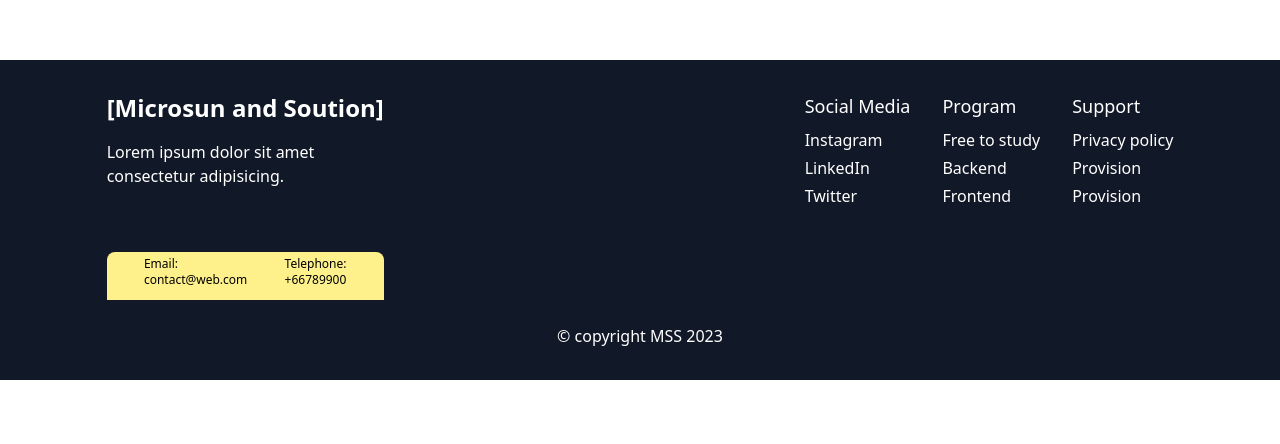
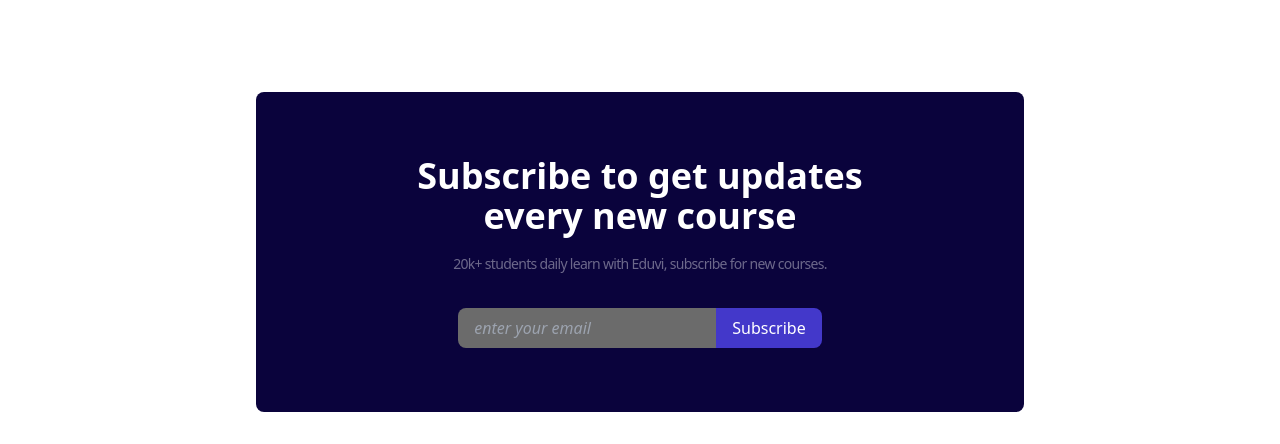
Before and after one commit to MohammedIbrahim8887/Eduvi-E-learning, a React (Vite) app: page / in a window 1280 px wide. Shown: the part 776-1220 px from the top of the page. Before the commit the page ends 1156 px from the top, so only its background shows below. Built offline with nearby package versions, Linux system fonts and the light colour scheme.

Commit message:
subscriptionbox added

```diff
--- a/src/App.tsx
+++ b/src/App.tsx
@@ -3,6 +3,7 @@ import "./index.css";
 import router from "./Utils/routes";
 import { QueryClient, QueryClientProvider } from "@tanstack/react-query";
 import Footer from "./Components/Common/Footer";
+import SubscriptionBox from "./Components/Common/SubscriptionBox";
 
 // only add provider wrappers here
 
@@ -14,7 +15,8 @@ function App() {
       <QueryClientProvider client={queryClient}>
         <RouterProvider router={router} />
           <div className="h-screen"></div>
-          <Footer/>
+          <SubscriptionBox/>
+          {/* <Footer/> */}
       </QueryClientProvider>
     </>
   );
--- a/src/Components/Common/SubscriptionBox.tsx
+++ b/src/Components/Common/SubscriptionBox.tsx
@@ -1,32 +1,50 @@
-import React, { useState } from 'react';
+import React from 'react';
+import {useState} from 'react';
 
 const SubscriptionBox: React.FC = () => {
-  const [email, setEmail] = useState('');
-  const [isSubscribed, setSubscribed] = useState(false);
+  const [inputClicked, setInputClicked] = useState(false);
 
-  const handleInputChange = (e: React.ChangeEvent<HTMLInputElement>) => {
-    setEmail(e.target.value);
+  const handleInputClick = () => {
+    setInputClicked(true);
   };
 
-  const handleSubmit = (e: React.FormEvent) => {
-    e.preventDefault();
-    // TODO: Implement subscription logic here
-    // You can make an API request to handle the subscription
-
-    // Simulating a successful subscription for demonstration purposes
-    setSubscribed(true);
+  const handleInputBlur = () => {
+    setInputClicked(false);
   };
 
   return (
-    <div>
-      <input
-        type="email"
-        value={email}
-        onChange={handleInputChange}
-        placeholder="Enter your email"
-      />
-      <button onClick={handleSubmit}>Subscribe</button>
-      {isSubscribed && <p>Thank you for subscribing!</p>}
+    <div className="w-full max-w-3xl mx-auto px-8 lg:px-16 my-8 h-80  bg-[#0A033C]
+     text-white rounded-lg flex flex-col items-center justify-center">
+      <div className="text-center">
+        <p className="text-4xl max-w-prose font-bold leading-14  ">
+          Subscribe to get updates
+          <br />
+          every new course
+        </p>
+      </div>
+      <div className="text-center mt-4">
+      <p className="font-light text-sm leading-6 text-white opacity-40 max-w-prose mx-auto  tracking-tighter">
+          20k+ students daily learn with Eduvi, subscribe for new courses.
+        </p>
+      </div>
+      <div className="flex flex-row justify-center mt-8">
+        <input
+          type="email"
+          className={`w-full sm:w-auto h-10 px-4 py-2 rounded-l-lg rounded-bl-lg  bg-[#0A033C]
+          bg-opacity-10
+
+          mb-2 sm:mb-0`}
+          placeholder="enter your email"
+          style={{ fontStyle: "italic", overflow: "hidden",
+          background: "#6B6B6B", }}
+          onClick={handleInputClick}
+          onBlur={handleInputBlur}
+        />
+        <button className="w-full text-small px-4 sm:w-auto h-10 bg-indigo-700 text-white rounded-r-lg rounded-br-lg" >
+          Subscribe
+        </button>
+      </div>
+
     </div>
   );
 };
```
